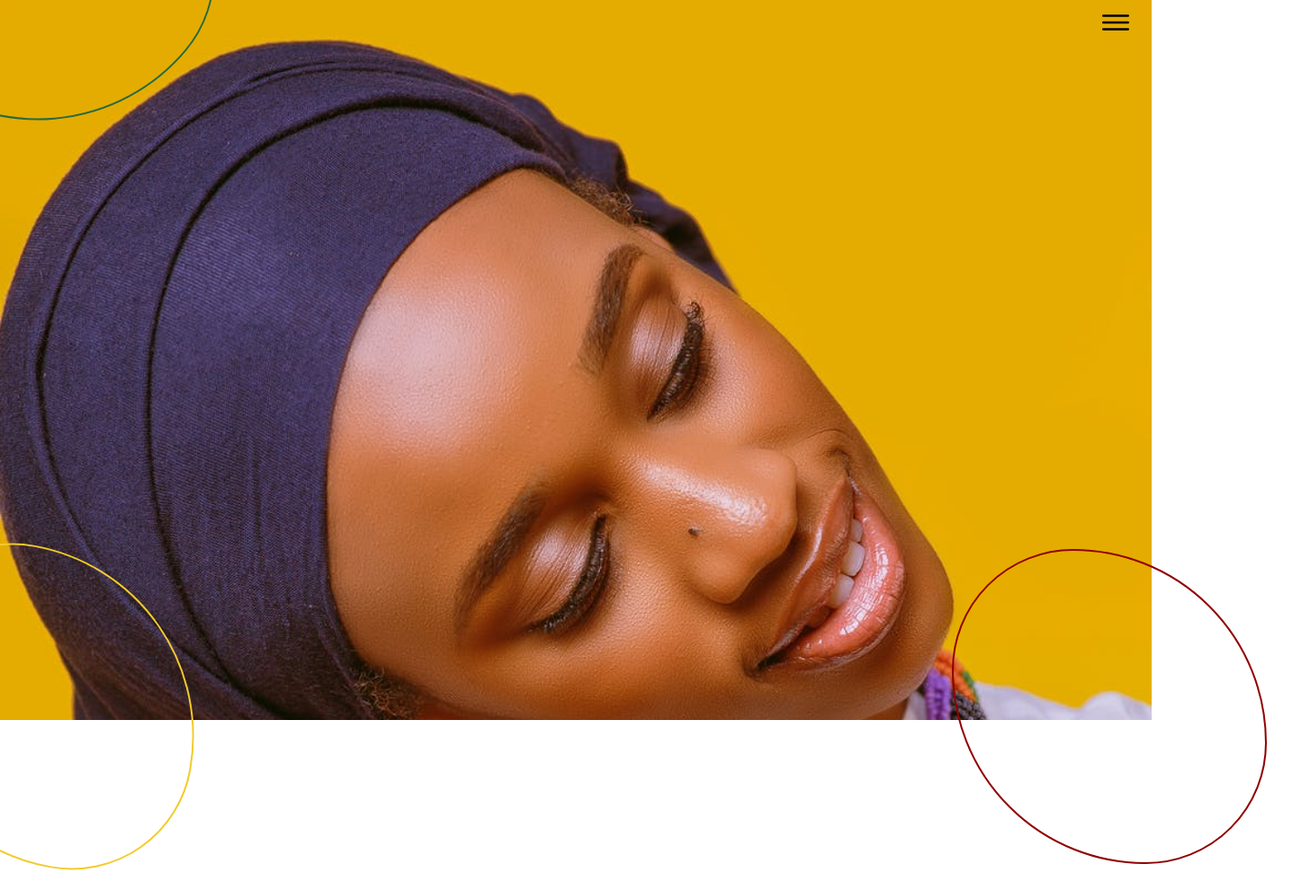
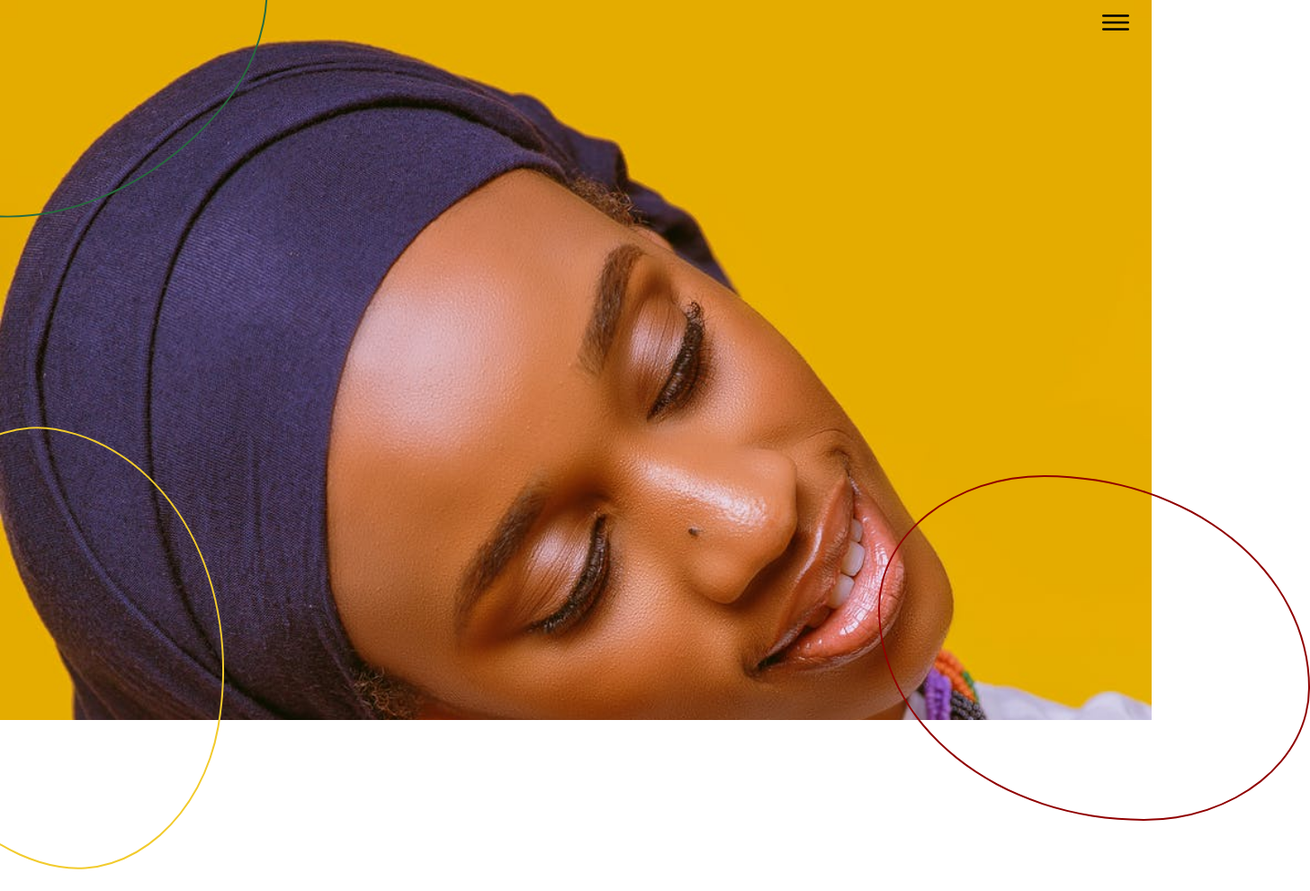
Before and after one commit to SKHinga/AKAN-NAME-GENERATOR, a plain HTML site: page index.html in a window 1280 px wide. Shown: the whole page at 90% size, 1456 px wide, since content can reach past the window. Drawn offline with nearby package versions, Linux system fonts and the light colour scheme.

Commit message:
Style: Add overlay hidden to body

```diff
--- a/CSS/style.css
+++ b/CSS/style.css
@@ -7,10 +7,14 @@
 body {
   color: #FFFFFF;
   font-family: 'Poppins', sans-serif;
+  width: 100vw;
+  height: 100vh;
+  overflow: hidden;
 }
 section {
   width: 100vw;
   height: 100vh;
+  overflow: hidden;
 }
 .background {
   background-image: url(../Assets/Aki.jpeg);
@@ -69,8 +73,8 @@ section {
   text-decoration: none;
 }
 .circle-1 {
-  width: 350px;
-  height: 350px;
+  width: 30vw;
+  height: 60vh;
   border: solid 2px #900000;
   border-top-left-radius: 80%;
   border-top-right-radius: 50%;
@@ -81,10 +85,11 @@ section {
   position: absolute;
   right: -10%;
   bottom: -20%;
+  overflow: hidden;
 }
 .circle-2 {
-  width: 350px;
-  height: 350px;
+  width: 30vw;
+  height: 60vh;
   border: solid 2px #F2CB2D;
   border-top-left-radius: 50%;
   border-top-right-radius: 80%;
@@ -95,10 +100,11 @@ section {
   position: absolute;
   left: -10%;
   bottom: -20%;
+  overflow: hidden;
 }
 .circle-3 {
-  width: 350px;
-  height: 350px;
+  width: 30vw;
+  height: 60vh;
   border: solid 2px #286A3F;
   border-top-left-radius: 80%;
   border-top-right-radius: 50%;
@@ -109,4 +115,5 @@ section {
   position: absolute;
   left: -10%;
   top: -25%;
+  overflow: hidden;
 }
```
